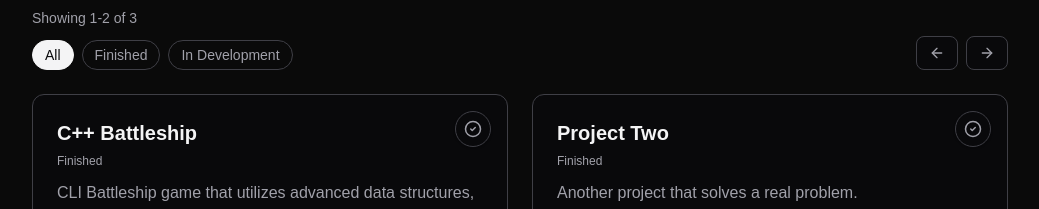
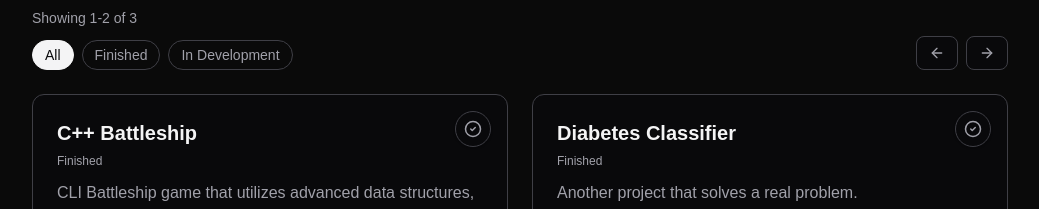
Before and after one commit to Coolguy4123/Portfolio, a Next.js app: page / in a window 1280 px wide. Shown: the part 1406-1615 px from the top of the page, without its empty margins (120-1159 px from the left). Built offline with nearby package versions, Linux system fonts and the light colour scheme.

Commit message:
Modified project 2

```diff
--- a/app/page.tsx
+++ b/app/page.tsx
@@ -13,7 +13,7 @@ const projects = [
     status: "finished"
   },
   {
-    title: "Project Two",
+    title: "Diabetes Classifier",
     description: "Another project that solves a real problem.",
     tech: ["React", "API", "UI"],
     link: "https://github.com/yourname/project-two",
```
